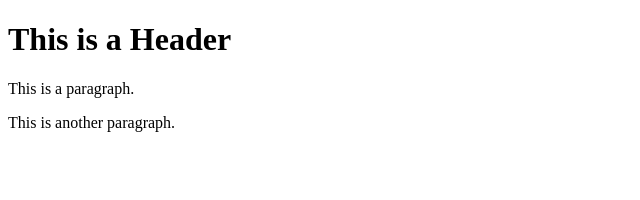
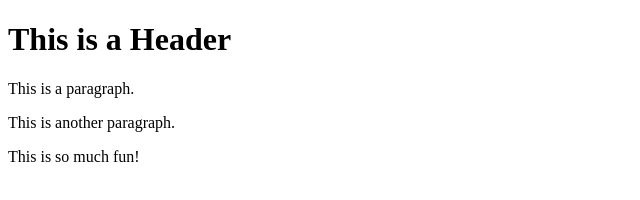
Before and after one commit to nickmingyang/git-test, a website: page index.html in a window 1280 px wide. Shown: the whole page, without its empty margins (0-640 px from the left). Drawn offline with Linux system fonts and the light colour scheme.

Commit message:
Using NPM

```diff
--- a/index.html
+++ b/index.html
@@ -4,6 +4,7 @@
         <h1>This is a Header </h1>
         <p>This is a paragraph. </p>
         <p>This is another paragraph. </p>
+        <p>This is so much fun! </p>
     </body>
 
 </html>
```
Also changed, not shown: package.json (added, +24 -0 lines), 2 other files.
